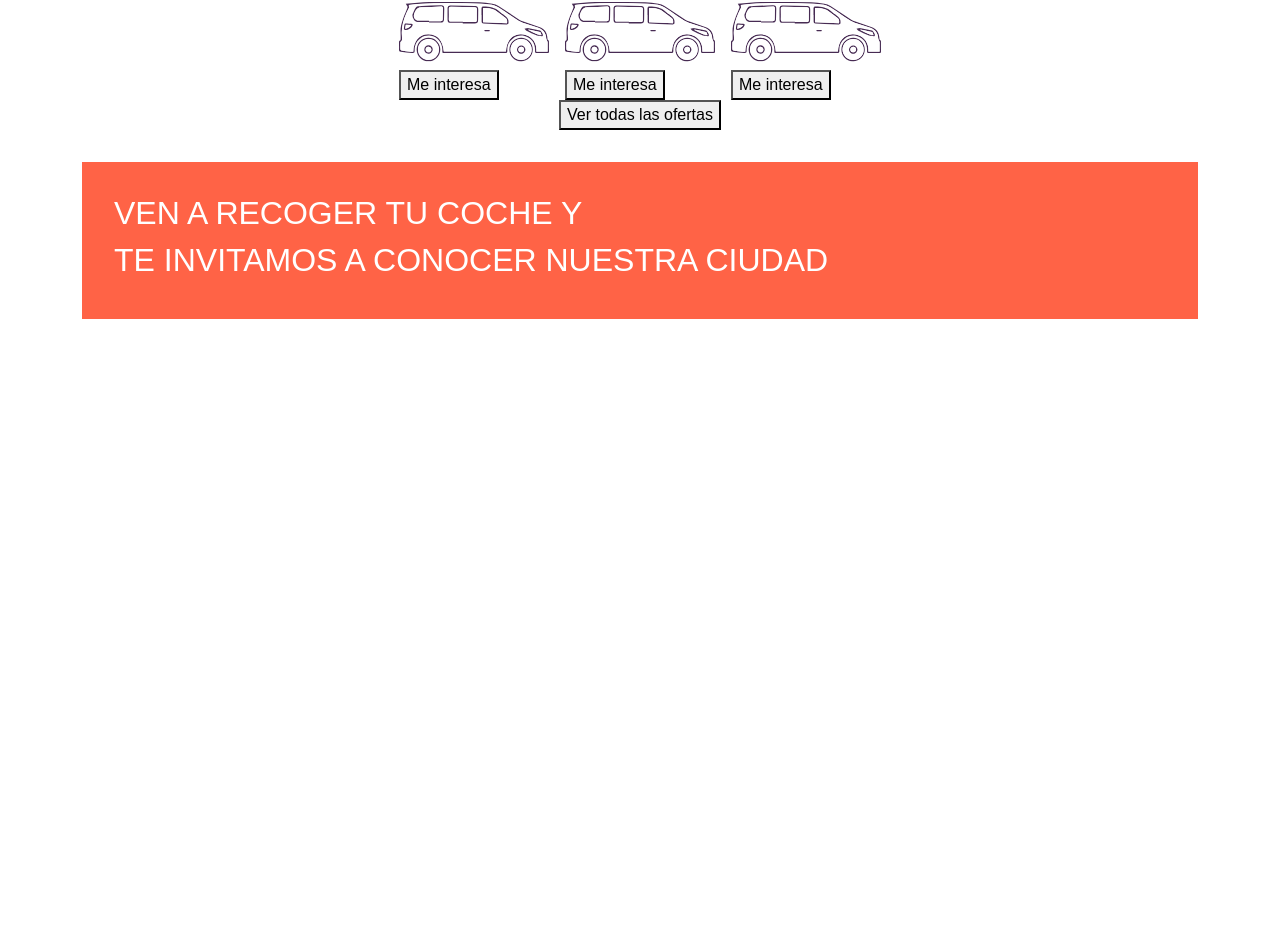
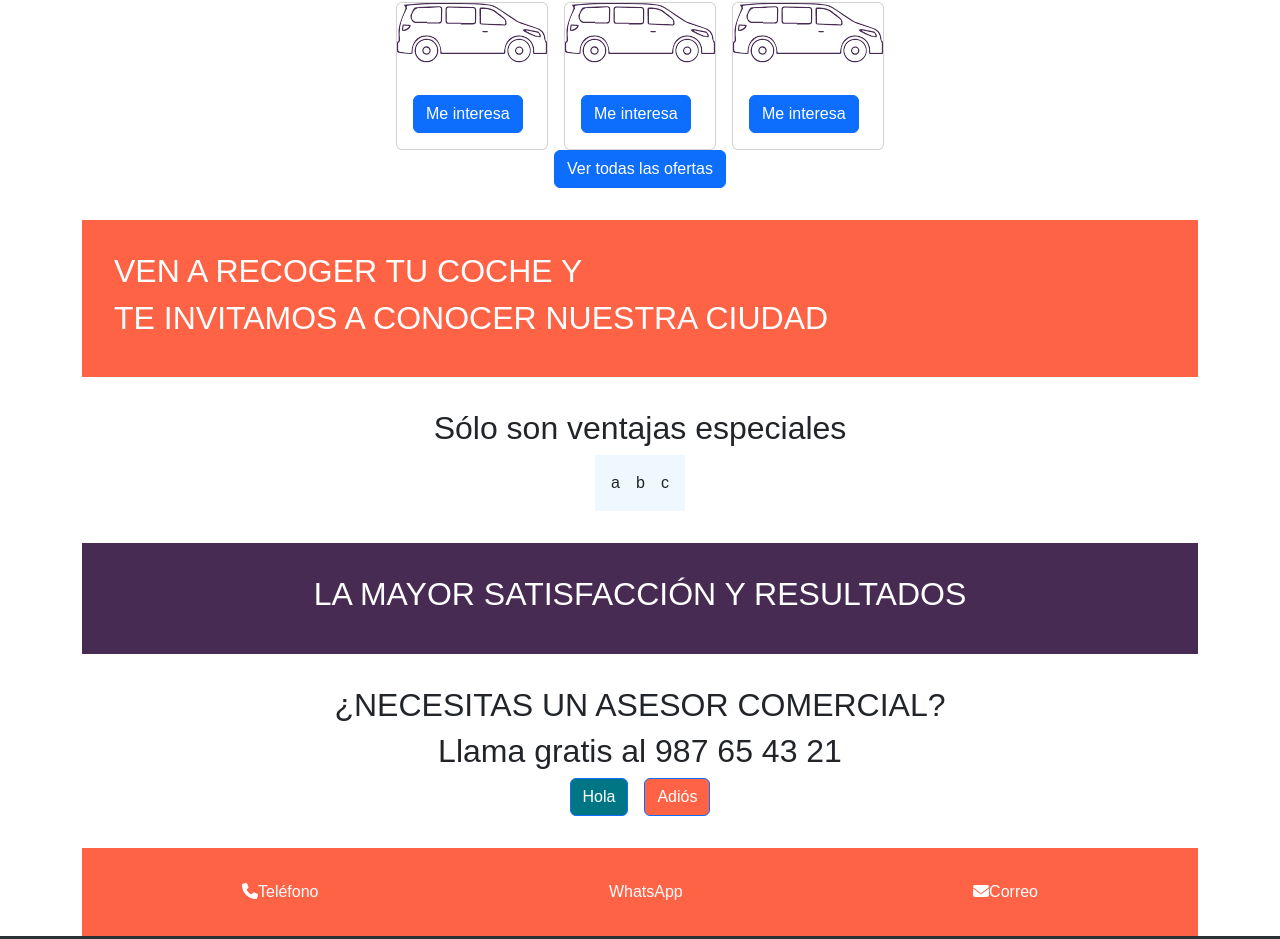
Before and after one commit to LeoloFlrz/marketplace_hackaton, a React (Vite) app in the folder araba_marketplace_front/: page / in a window 1280 px wide. Shown: the part 1257-2196 px from the top of the page. Before the commit the page ends 1576 px from the top, so only its background shows below. Built offline with nearby package versions, Linux system fonts and the light colour scheme; a web font is replaced by a local one.

Commit message:
Landing y footer

```diff
--- /dev/null
+++ b/araba_marketplace_front/src/components/Footer.tsx
@@ -0,0 +1,12 @@
+import React from 'react'
+import { ModalFooter } from 'react-bootstrap'
+
+export default function Footer () {
+    return (
+        <ModalFooter className="bg-body-tertiary" data-bs-theme="dark">
+             <p>
+                Araba Marketplace S. L. Todos los derechos reservados.
+            </p>
+        </ModalFooter>
+    )
+}
--- a/araba_marketplace_front/src/components/ofertaCard.tsx
+++ b/araba_marketplace_front/src/components/ofertaCard.tsx
@@ -1,23 +1,23 @@
 import React from 'react'
 import car from '../img/CAR-1.svg'
+import Button from 'react-bootstrap/Button';
+import Card from 'react-bootstrap/Card';
 
 export default function CardOferta () {
     return (
-        <>
-        <div>
-            <img src={car} alt="imagen" />
-            <h3 className="modelo"></h3>
-            <div>
-                <div></div>
-                <div></div>
-            </div>
-            <div>
-                <div className="precio"></div>
+        <Card className='cardOferta'>
+            <Card.Img src={car} alt="imagen" />
+            <Card.Body>
+                <Card.Title className="modelo"></Card.Title>
+                <Card.Text>
+                    <div></div>
+                    <div></div>
+                </Card.Text>
                 <div>
-                    <button>Me interesa</button>
+                    <Card.Text className="precio"></Card.Text>
+                    <Button>Me interesa</Button>
                 </div>
-            </div>
-        </div>
-        </>
+            </Card.Body>
+        </Card>
     )
 }
--- a/araba_marketplace_front/src/landing.tsx
+++ b/araba_marketplace_front/src/landing.tsx
@@ -16,9 +16,10 @@ import peugeot from './img/peugeot-logo 1.svg'
 import seat from './img/seat-logo 1.svg'
 import tesla from './img/tesla-logo 1.svg'
 import CardOferta from "./components/ofertaCard";
+import { Button } from "react-bootstrap";
 import { Container } from "react-bootstrap";
 import { FontAwesomeIcon } from '@fortawesome/react-fontawesome'
-import { faCarSide, faMedal, faMoneyCheckAlt, faPersonCircleCheck } from "@fortawesome/free-solid-svg-icons";
+import { faCarSide, faMedal, faMoneyCheckAlt, faPersonCircleCheck, faPhone, faEnvelope, faWhatsApp } from "@fortawesome/free-solid-svg-icons";
 
 
 
@@ -127,7 +128,7 @@ export default function LandingPage () {
                     <CardOferta />
                     <CardOferta />
                 </div>
-                <button>Ver todas las ofertas</button>
+                <Button>Ver todas las ofertas</Button>
             </section>
             <section className="promo">
                 <img src="" alt="" />
@@ -136,6 +137,39 @@ export default function LandingPage () {
                     <h2>TE INVITAMOS A CONOCER NUESTRA CIUDAD</h2>
                 </div>
             </section>
+            <section className="ventajas">
+                <h2>Sólo son ventajas especiales</h2>
+                <div>
+                    <div>a</div>
+                    <div>b</div>
+                    <div>c</div>
+                </div>
+            </section>
+            <section className="satisfaccion">
+                <h2>LA MAYOR SATISFACCIÓN Y RESULTADOS</h2>
+            </section>
+            <section className="asesor">
+                <h2>¿NECESITAS UN ASESOR COMERCIAL?</h2>
+                <h2>Llama gratis al 987 65 43 21</h2>
+                <div>
+                    <Button className="boton1">Hola</Button>
+                    <Button className="boton2">Adiós</Button>
+                </div>
+            </section>
+            <section className="contactos">
+                <div>
+                    <FontAwesomeIcon icon={faPhone} />
+                    Teléfono
+                    </div>
+                <div>
+                <FontAwesomeIcon icon={faWhatsApp} />
+                    WhatsApp
+                    </div>
+                <div>
+                <FontAwesomeIcon icon={faEnvelope} />
+                    Correo
+                    </div>
+            </section>
         </Container>
         </>
     )
--- a/araba_marketplace_front/src/main.tsx
+++ b/araba_marketplace_front/src/main.tsx
@@ -5,11 +5,13 @@ import {router} from "../src/components/Routes"
 import {RouterProvider} from "react-router-dom";
 import React from "react"
 import { NavbarComponent } from "./components/NavbarComponent";
+import Footer from "./components/Footer";
 
 
 ReactDOM.createRoot(document.getElementById('root')!).render(
   <React.StrictMode>
     <NavbarComponent/>
     <RouterProvider router={router} />
+    <Footer />
   </React.StrictMode>,
 )
--- a/araba_marketplace_front/src/styles.css
+++ b/araba_marketplace_front/src/styles.css
@@ -81,3 +81,42 @@ section {
     color: white;
     flex-direction: row;
 }
+
+.ventajas > div {
+    display: flex;
+    flex-direction: row;
+    gap: 1em;
+    padding: 1em;
+    background-color: aliceblue;
+}
+
+.satisfaccion {
+    background-color: var(--color1);
+    color: white;
+}
+
+.asesor > div {
+    display: flex;
+    flex-direction: row;
+    gap: 1em;
+}
+
+.boton1 {
+    background-color: var(--color3);
+}
+
+.boton2 {
+    background-color: var(--color4);
+}
+
+.contactos {
+    background-color: var(--color4);
+    color: white;
+    flex-direction: row;
+    justify-content: space-between;
+    padding: 2em 10em;
+}
+
+.modal-footer {
+    color: white;
+}
```
